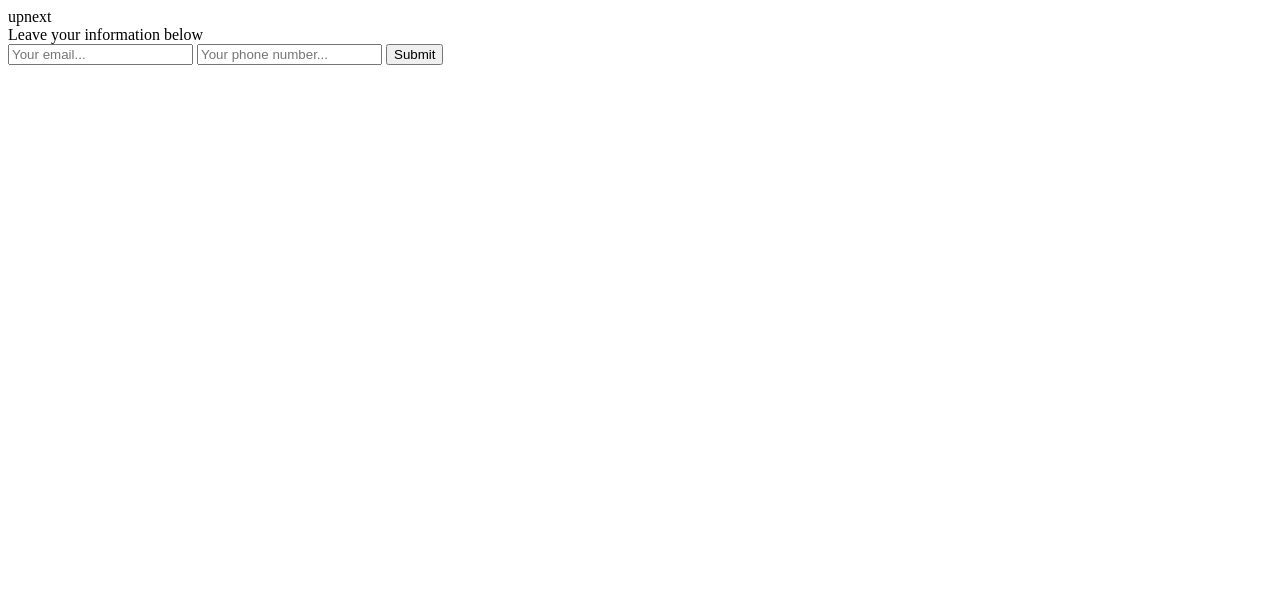
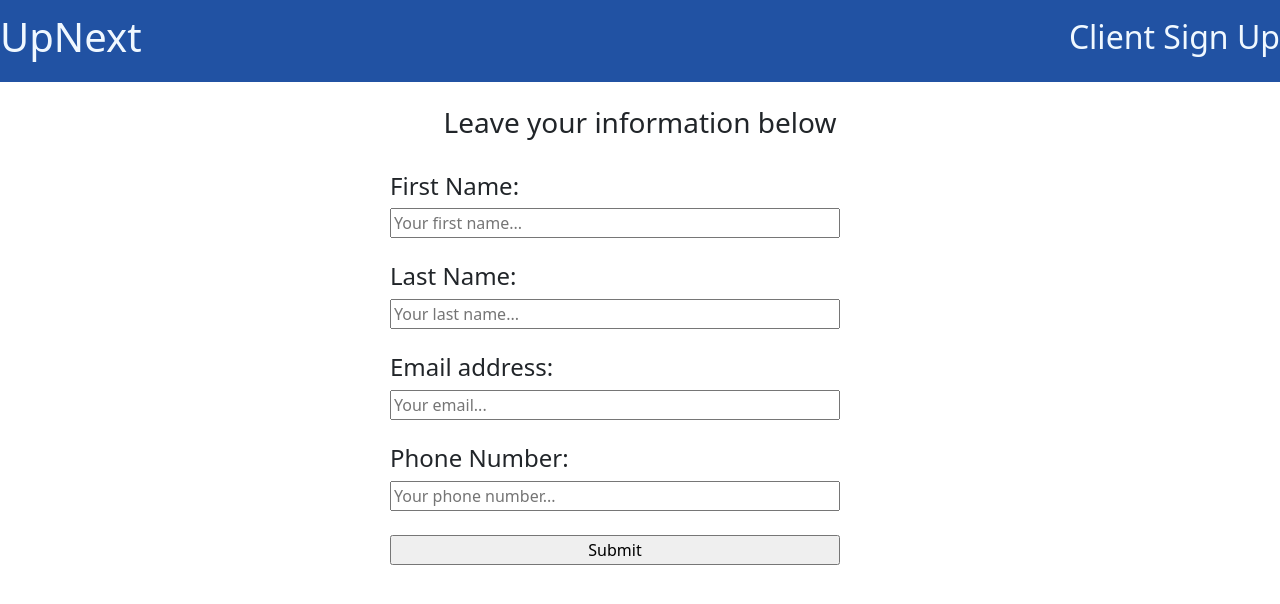
Before and after one commit to mochamapleaf/calgoryhack-potatoburner, a Flask app: page /client in a window 1280 px wide. Shown: the top 604 px of the page. Run offline with Flask 2, Linux system fonts and the light colour scheme.

Commit message:
added html and css layout for the clients page

```diff
--- a/static/client.css
+++ b/static/client.css
@@ -1 +1,26 @@
 /*client styling*/
+*{ margin: 100; padding: 100;
+    box-sizing: border-box;}
+
+    .header {width: 100%;
+    background-color: rgb(33,82,163);
+    color: black;
+    }
+
+    .form {
+        margin: auto;
+        max-width: 500px;
+    }
+
+    input{
+        display: inline-block;
+        width: 90%;
+    }
+
+    h1 {
+        color: aliceblue;
+    }
+
+    h2 {
+        color: aliceblue
+    }
--- a/templates/client.html
+++ b/templates/client.html
@@ -6,18 +6,42 @@
     <meta name="viewport" content="width=device-width, initial-scale=1.0">
     <title>Document</title>
     <link rel="stylesheet" href="../static/client.css">
+    <link href="https://cdn.jsdelivr.net/npm/bootstrap@5.1.3/dist/css/bootstrap.min.css" rel="stylesheet" integrity="sha384-1BmE4kWBq78iYhFldvKuhfTAU6auU8tT94WrHftjDbrCEXSU1oBoqyl2QvZ6jIW3" crossorigin="anonymous">
 </head>
 <body>
     <div class="header">
-        upnext
+        <nav class="navbar navbar-light bg-rgb(33,82,163)">
+            <a class="navbar-brand"> <h1> UpNext </h1> </a>
+            <ul class = "navbar-nav">
+                <li class="nav-item">
+                    <h2> Client Sign Up </h2>
+                </li>
+            </ul>
+        </nav>
     </div>
 
-    <form  method="POST" action="{{ url_for('client') }}">
-        <div class="prompt">Leave your information below</div>
-        <input type="text" class="email" placeholder="Your email..." name="email" />
-        <input type="text" class="phone" placeholder="Your phone number..." name="phone" />
-        <input class="submit" type="submit" value="Submit">
-    </form>
+    <div class="form">
+        <form  method="POST" action="{{ url_for('client') }}">
+            <div class="prompt" style="text-align:center">
+                <br>
+                <h3> Leave your information below </h3>
+                <br>
+            </div>
+            <h4>First Name: </h4>
+            <input type="text" class="firstname" placeholder="Your first name..." name="firstname" />
+            <br><br>
+            <h4>Last Name: </h4>
+            <input type="text" class="lastname" placeholder="Your last name..." name="lastname" />
+            <br><br>
+            <h4>Email address: </h4>
+            <input type="text" class="email" placeholder="Your email..." name="email" />
+            <br><br>
+            <h4>Phone Number: </h4>
+            <input type="text" class="phone" placeholder="Your phone number..." name="phone" />
+            <br><br>
+            <input class="submit" type="submit" value="Submit">
+        </form>
+    </div>
 
 
 </body>
```
